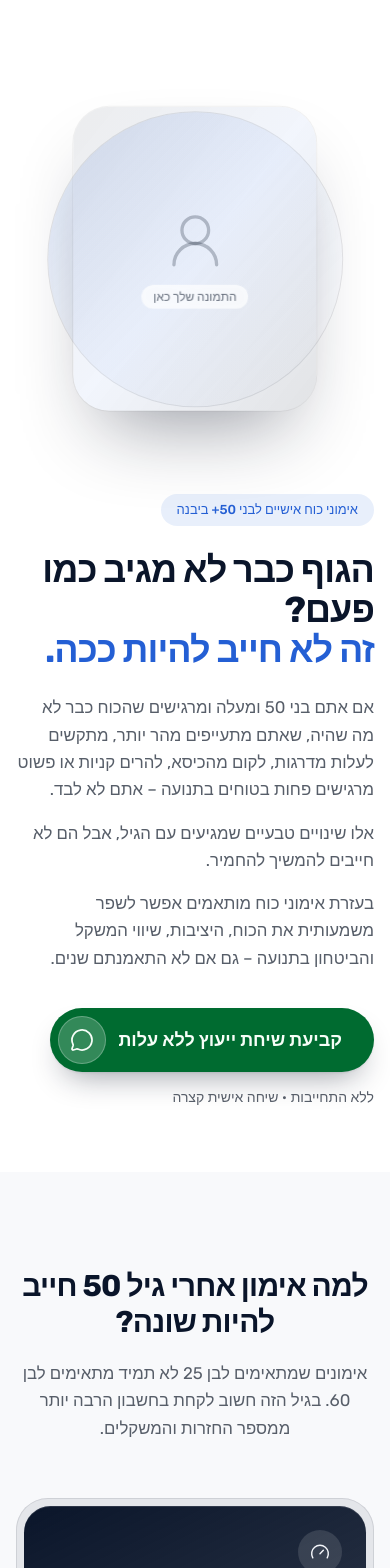
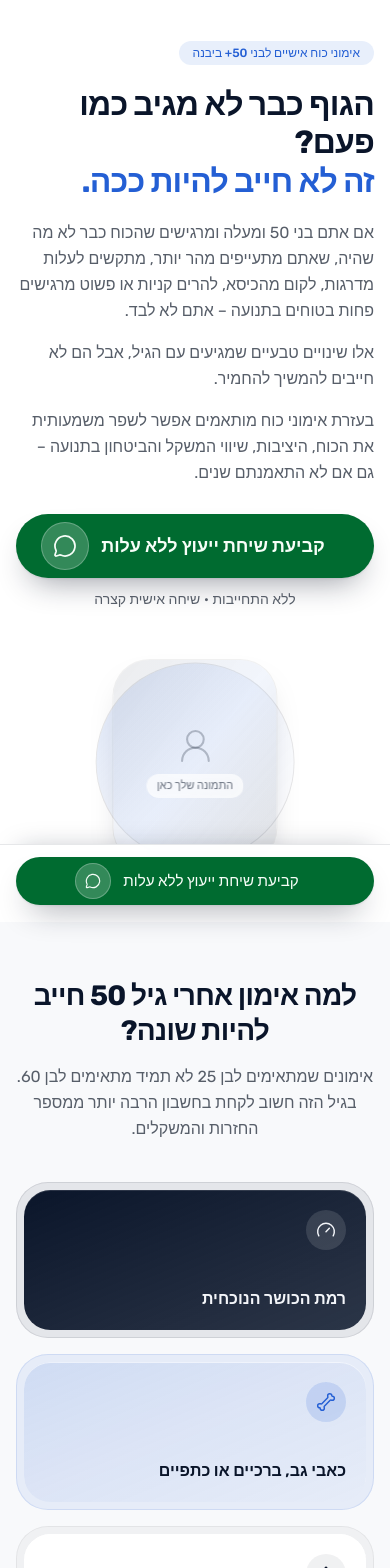
Before and after one commit to shaykapri58-ship-it/60-, a Next.js app: page / in a window 390 px wide. Shown: the top 1568 px of the page. Built offline with nearby package versions, Linux system fonts and the light colour scheme.

Commit message:
Mobile improvements

```diff
--- a/src/app/layout.tsx
+++ b/src/app/layout.tsx
@@ -29,9 +29,9 @@ export default function RootLayout({
     <html
       lang="he"
       dir="rtl"
-      className={`${rubik.variable} h-full antialiased`}
+      className={`${rubik.variable} h-full overflow-x-hidden antialiased`}
     >
-      <body className="min-h-full flex flex-col bg-background text-foreground">
+      <body className="flex min-h-full flex-col overflow-x-hidden bg-background text-foreground">
         {children}
       </body>
     </html>
--- a/src/app/page.tsx
+++ b/src/app/page.tsx
@@ -2,6 +2,7 @@ import { FinalCta } from "@/components/sections/final-cta";
 import { Hero } from "@/components/sections/hero";
 import { ProcessTimeline } from "@/components/sections/process-timeline";
 import { WhyDifferent } from "@/components/sections/why-different";
+import { MobileStickyCta } from "@/components/mobile-sticky-cta";
 
 export default function Home() {
   return (
@@ -10,6 +11,7 @@ export default function Home() {
       <WhyDifferent />
       <ProcessTimeline />
       <FinalCta />
+      <MobileStickyCta />
     </main>
   );
 }
--- /dev/null
+++ b/src/components/mobile-sticky-cta.tsx
@@ -0,0 +1,64 @@
+"use client";
+
+import { useEffect, useState } from "react";
+
+import { WhatsAppCta } from "@/components/whatsapp-cta";
+import { cn } from "@/lib/utils";
+
+export function MobileStickyCta() {
+  const [visible, setVisible] = useState(false);
+
+  useEffect(() => {
+    const heroCta = document.getElementById("hero-cta");
+    const finalCtaSection = document.getElementById("final-cta-section");
+    if (!heroCta || !finalCtaSection) return;
+
+    let heroCtaVisible = true;
+    let finalCtaVisible = false;
+
+    const update = () => setVisible(!heroCtaVisible && !finalCtaVisible);
+
+    const heroObserver = new IntersectionObserver(
+      ([entry]) => {
+        heroCtaVisible = entry.isIntersecting;
+        update();
+      },
+      { rootMargin: "0px 0px -10% 0px" }
+    );
+    const finalObserver = new IntersectionObserver(
+      ([entry]) => {
+        finalCtaVisible = entry.isIntersecting;
+        update();
+      },
+      { rootMargin: "0px" }
+    );
+
+    heroObserver.observe(heroCta);
+    finalObserver.observe(finalCtaSection);
+
+    return () => {
+      heroObserver.disconnect();
+      finalObserver.disconnect();
+    };
+  }, []);
+
+  return (
+    <div
+      aria-hidden={!visible}
+      className={cn(
+        "fixed inset-x-0 bottom-0 z-40 md:hidden",
+        "transition-transform duration-300 ease-[cubic-bezier(0.32,0.72,0,1)] motion-reduce:transition-none",
+        visible ? "translate-y-0" : "pointer-events-none translate-y-full"
+      )}
+      style={{ paddingBottom: "env(safe-area-inset-bottom)" }}
+    >
+      <div className="border-t border-navy/10 bg-background/95 px-4 py-3 shadow-[0_-12px_28px_-20px_rgba(15,23,42,0.35)] backdrop-blur-lg">
+        <WhatsAppCta
+          label="קביעת שיחת ייעוץ ללא עלות"
+          size="default"
+          className="w-full"
+        />
+      </div>
+    </div>
+  );
+}
--- a/src/components/sections/hero.tsx
+++ b/src/components/sections/hero.tsx
@@ -33,25 +33,24 @@ export function Hero() {
   };
 
   return (
-    <section className="relative overflow-hidden bg-background pt-20 pb-16 md:pt-24 md:pb-24">
-      <div className="mx-auto grid max-w-7xl grid-cols-1 items-center gap-14 px-4 md:px-8 lg:grid-cols-[1.08fr_0.92fr] lg:gap-10">
+    <section className="relative overflow-hidden bg-background pt-10 pb-10 sm:pt-14 sm:pb-14 md:pt-20 md:pb-20">
+      <div className="mx-auto grid max-w-7xl grid-cols-1 items-center gap-8 px-4 sm:gap-10 sm:px-6 md:px-8 lg:grid-cols-[1.08fr_0.92fr] lg:gap-10">
         <motion.div
           variants={container}
           initial="hidden"
           whileInView="show"
           viewport={{ once: true, amount: 0.2 }}
-          className="order-2 lg:order-1"
         >
           <motion.span
             variants={item}
-            className="inline-flex items-center rounded-full bg-accent/10 px-4 py-1.5 text-[13px] font-medium text-accent"
+            className="inline-flex items-center rounded-full bg-accent/10 px-3.5 py-1 text-xs font-medium text-accent sm:px-4 sm:py-1.5 sm:text-[13px]"
           >
             אימוני כוח אישיים לבני 50+ ביבנה
           </motion.span>
 
           <motion.h1
             variants={item}
-            className="mt-6 text-4xl leading-[1.12] font-bold tracking-tight text-navy sm:text-5xl lg:text-[3.4rem]"
+            className="mt-5 text-[2rem] leading-[1.2] font-bold tracking-tight text-navy sm:mt-6 sm:text-4xl sm:leading-[1.14] md:text-5xl lg:text-[3.4rem] lg:leading-[1.12]"
           >
             הגוף כבר לא מגיב כמו פעם?
             <br />
@@ -60,7 +59,7 @@ export function Hero() {
 
           <motion.div
             variants={item}
-            className="mt-6 max-w-[46ch] space-y-4 text-[1.05rem] leading-relaxed text-muted-foreground"
+            className="mt-5 max-w-[46ch] space-y-4 text-base leading-relaxed text-muted-foreground sm:mt-6 sm:text-[1.05rem]"
           >
             <p>
               אם אתם בני 50 ומעלה ומרגישים שהכוח כבר לא מה שהיה, שאתם מתעייפים
@@ -77,12 +76,17 @@ export function Hero() {
             </p>
           </motion.div>
 
-          <motion.div variants={item} className="mt-9">
+          <motion.div
+            variants={item}
+            id="hero-cta"
+            className="mt-7 sm:mt-9"
+          >
             <WhatsAppCta
               label="קביעת שיחת ייעוץ ללא עלות"
               size="large"
+              className="w-full sm:w-auto"
             />
-            <p className="mt-4 text-sm text-muted-foreground">
+            <p className="mt-3 text-center text-sm text-muted-foreground sm:mt-4 sm:text-right">
               ללא התחייבות • שיחה אישית קצרה
             </p>
           </motion.div>
@@ -97,20 +101,20 @@ export function Hero() {
           whileInView={{ opacity: 1, scale: 1, filter: "blur(0px)" }}
           viewport={{ once: true, amount: 0.2 }}
           transition={{ duration: 0.9, ease: EASE, delay: 0.15 }}
-          className="relative order-1 mx-auto w-full max-w-[360px] lg:order-2 lg:max-w-[420px]"
+          className="relative mx-auto w-full max-w-[240px] sm:max-w-[300px] md:max-w-[360px] lg:max-w-[420px]"
         >
           <div className="relative aspect-square w-full">
             <div className="absolute left-1/2 top-1/2 size-[82%] -translate-x-1/2 -translate-y-1/2 rounded-full bg-gradient-to-br from-accent/15 via-accent/5 to-transparent" />
             <div className="absolute left-1/2 top-1/2 size-[82%] -translate-x-1/2 -translate-y-1/2 rounded-full ring-1 ring-navy/10" />
 
-            <div className="absolute left-1/2 top-1/2 aspect-[4/5] w-[68%] -translate-x-1/2 -translate-y-1/2 overflow-hidden rounded-[2.25rem] shadow-[0_40px_80px_-30px_rgba(15,23,42,0.45)] ring-1 ring-black/5">
-              {/* Placeholder: swap for a real photo of the trainer, see /public/images/hero-portrait-README.txt */}
-              <div className="flex size-full flex-col items-center justify-center gap-3 bg-gradient-to-br from-navy/8 via-brand/6 to-navy/12">
+            <div className="absolute left-1/2 top-1/2 aspect-[4/5] w-[68%] -translate-x-1/2 -translate-y-1/2 overflow-hidden rounded-[2.25rem] shadow-[0_16px_36px_-18px_rgba(15,23,42,0.35)] ring-1 ring-black/5 md:shadow-[0_40px_80px_-30px_rgba(15,23,42,0.45)]">
+              {/* Placeholder: swap for a real photo of the trainer, see /public/images/README.txt */}
+              <div className="flex size-full flex-col items-center justify-center gap-2 bg-gradient-to-br from-navy/8 via-brand/6 to-navy/12 sm:gap-3">
                 <UserRound
-                  className="size-16 text-navy/25"
+                  className="size-10 text-navy/25 sm:size-14 lg:size-16"
                   strokeWidth={1.25}
                 />
-                <span className="rounded-full bg-background/80 px-3 py-1 text-xs font-medium text-navy/60 backdrop-blur">
+                <span className="rounded-full bg-background/80 px-2.5 py-1 text-[11px] font-medium text-navy/60 backdrop-blur sm:px-3 sm:text-xs">
                   התמונה שלך כאן
                 </span>
               </div>
--- a/src/components/sections/why-different.tsx
+++ b/src/components/sections/why-different.tsx
@@ -71,13 +71,13 @@ export function WhyDifferent() {
   };
 
   return (
-    <section className="bg-secondary/60 py-24 md:py-32">
-      <div className="mx-auto max-w-7xl px-4 md:px-8">
+    <section className="bg-secondary/60 py-14 sm:py-16 md:py-32">
+      <div className="mx-auto max-w-7xl px-4 sm:px-6 md:px-8">
         <div className="mx-auto max-w-2xl text-center">
-          <h2 className="text-3xl font-bold tracking-tight text-navy sm:text-4xl">
+          <h2 className="text-[1.75rem] font-bold leading-[1.25] tracking-tight text-navy sm:text-3xl md:text-4xl">
             למה אימון אחרי גיל 50 חייב להיות שונה?
           </h2>
-          <p className="mt-5 text-[1.05rem] leading-relaxed text-muted-foreground">
+          <p className="mt-4 text-base leading-relaxed text-muted-foreground sm:mt-5 sm:text-[1.05rem]">
             אימונים שמתאימים לבן 25 לא תמיד מתאימים לבן 60. בגיל הזה חשוב
             לקחת בחשבון הרבה יותר ממספר החזרות והמשקלים.
           </p>
@@ -88,14 +88,14 @@ export function WhyDifferent() {
           initial={shouldReduceMotion ? "show" : "hidden"}
           whileInView="show"
           viewport={{ once: true, amount: 0.25 }}
-          className="mt-14 grid grid-cols-1 gap-5 md:mt-16 lg:grid-cols-3"
+          className="mt-10 grid grid-cols-1 gap-4 sm:mt-12 sm:gap-5 md:mt-16 md:grid-cols-2 lg:grid-cols-3"
         >
           {factors.map((factor) => (
             <motion.div
               key={factor.title}
               variants={item}
               className={cn(
-                factor.span === "lead" && "lg:col-span-2"
+                factor.span === "lead" && "md:col-span-2 lg:col-span-2"
               )}
             >
               <FactorTile factor={factor} />
@@ -140,19 +140,19 @@ function FactorTile({ factor }: { factor: FactorCard }) {
     >
       <div
         className={cn(
-          "flex h-full min-h-[168px] flex-col justify-between rounded-[1.65rem] p-6",
+          "flex h-full min-h-[140px] flex-col justify-between rounded-[1.65rem] p-5 sm:min-h-[168px] sm:p-6",
           innerTone
         )}
       >
         <span
           className={cn(
-            "flex size-11 items-center justify-center rounded-full",
+            "flex size-10 items-center justify-center rounded-full sm:size-11",
             iconBadge
           )}
         >
           <Icon className="size-5" strokeWidth={1.75} />
         </span>
-        <h3 className="mt-6 text-lg font-semibold leading-snug">
+        <h3 className="mt-5 text-base font-semibold leading-snug sm:mt-6 sm:text-lg">
           {factor.title}
         </h3>
       </div>
--- a/src/components/whatsapp-cta.tsx
+++ b/src/components/whatsapp-cta.tsx
@@ -22,10 +22,10 @@ export function WhatsAppCta({
       target="_blank"
       rel="noopener noreferrer"
       className={cn(
-        "group/cta inline-flex items-center gap-3 rounded-full bg-whatsapp pe-2 text-whatsapp-foreground shadow-[0_1px_2px_rgba(15,23,42,0.08),0_16px_32px_-14px_rgba(15,23,42,0.45)] transition-all duration-500 ease-[cubic-bezier(0.32,0.72,0,1)] hover:shadow-[0_1px_2px_rgba(15,23,42,0.1),0_22px_44px_-16px_rgba(15,23,42,0.5)] active:scale-[0.98]",
+        "group/cta flex w-full items-center justify-center gap-3 rounded-full bg-whatsapp pe-2 text-whatsapp-foreground shadow-[0_1px_2px_rgba(15,23,42,0.08),0_16px_32px_-14px_rgba(15,23,42,0.45)] transition-all duration-500 ease-[cubic-bezier(0.32,0.72,0,1)] hover:shadow-[0_1px_2px_rgba(15,23,42,0.1),0_22px_44px_-16px_rgba(15,23,42,0.5)] active:scale-[0.98] sm:inline-flex sm:w-auto",
         isLarge
-          ? "ps-8 py-2 text-lg font-semibold"
-          : "ps-6 py-1.5 text-[0.95rem] font-medium",
+          ? "min-h-[56px] ps-8 py-2 text-lg font-semibold"
+          : "min-h-[48px] ps-6 py-1.5 text-[0.95rem] font-medium",
         className
       )}
     >
```
Also changed, not shown: src/components/sections/final-cta.tsx (+9 -6 lines), src/components/sections/process-timeline.tsx (+11 -11 lines).
